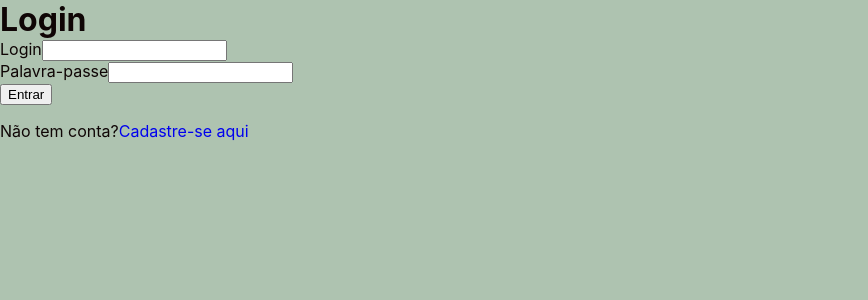
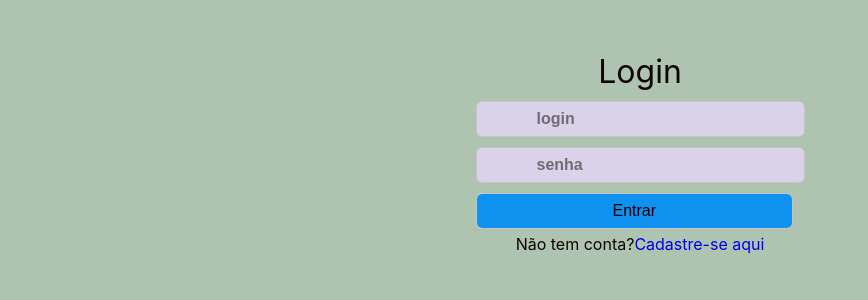
Before and after one commit to PH-Rocha/frontend, a React (Create React App) app: page /login in a window 1280 px wide. Shown: the top 300 px of the page, without its empty margins (0-868 px from the left). Built offline with nearby package versions, Linux system fonts and the light colour scheme.

Commit message:
estilo do login alterado

```diff
--- a/src/App.js
+++ b/src/App.js
@@ -1,6 +1,5 @@
 import './App.css';
 import { Routes, Route } from 'react-router-dom';
-import HomeTeste from './pages/Home';
 import AddUsuario from './pages/AddUsuario';
 import LogarUsuario from './pages/Login';
 import AddCliente  from './pages/AddCliente';
@@ -19,7 +18,7 @@ function App() {
   return (
     <>
       <Routes>
-        <Route path='/' element={<HomeTeste/>}/>
+      <Route path='/' element={<LogarUsuario/>}/>
         <Route path='/login' element={<LogarUsuario/>}/>
         <Route path='/dashboard' element={<Dashboard/>}/>
         <Route path='/adicionar' element={<AddUsuario/>}/>
--- a/src/index.css
+++ b/src/index.css
@@ -14,17 +14,50 @@ code {
     monospace;
 }
 
-h1, h3{
-  margin: 0;
-  padding: 0;
-}
-
 ul, li{
   list-style-type: none;
   margin: 0;
   padding: 0;
 }
 
+p{
+  margin: 0;
+  padding: 0;
+  font-size: medium;
+}
+
+button{
+  margin: 5px;
+  background: #0f92ef 0% 0% no-repeat padding-box;
+    border: 1px solid #C4C4C4;
+    border-radius: 0.375rem;
+    padding-top: 0.5rem;
+    padding-right: 8.5rem;
+    padding-bottom: 0.5rem;
+    padding-left: 8.5rem;
+    font-size: 1rem;
+    line-height: 1.5rem;
+}
+
+input{
+  background-color: #d9d2e9;
+  margin: 5px;
+  border: 1px solid #C4C4C4;
+    border-radius: 0.375rem;
+    padding-top: 0.5rem;
+    padding-right: 3.75rem;
+    padding-bottom: 0.5rem;
+    padding-left: 3.75rem;
+    font-size: 1rem;
+    line-height: 1.5rem;
+}
+
+input::placeholder{
+  color: #0f0505;
+  opacity: 0.5;
+  font-weight: bold;
+  text-align: start;
+}
 a{
   text-decoration: none;
 }
@@ -33,7 +66,7 @@ a:hover{
   color: #d51b21;
 }
 
-.home, .dashboard{
+.dashboard{
   width: auto;
   height: 400px;
   display: flex;
@@ -66,3 +99,21 @@ a:hover{
   border-radius: 5px;
   background-color: #e6e1db;
 }
+
+.page-login{
+  display: flex;
+  flex-direction: column;
+  justify-content: center;
+  flex-wrap: wrap;
+  align-content: space-around;
+  align-items: center;
+  width: auto;
+  height: 300px;
+  font-size: large;
+}
+
+.login-title{
+  margin: 5px;
+  padding: 0;
+  font-size: xx-large;
+}
--- a/src/pages/AddUsuario/index.jsx
+++ b/src/pages/AddUsuario/index.jsx
@@ -1,6 +1,6 @@
 import { useState } from 'react';
 import { addUsuario } from '../../services/request_api';
-import { useNavigate } from 'react-router-dom';
+import { Link, useNavigate } from 'react-router-dom';
 
 function AddUsuario() {
   const navigate = useNavigate();
@@ -48,6 +48,7 @@ function AddUsuario() {
         </div>
         <button type='submit'>Salvar</button>
       </form>
+      <p>Já tem uma conta?<Link to="/login">login</Link></p>
     </div>
   )
 
--- a/src/pages/Home/index.jsx
+++ /dev/null
@@ -1,34 +0,0 @@
-import React, {useState}  from "react";
-import LogarUsuario from "../Login";
-import AddUsuario from "../AddUsuario";
-
-const Home = () => {
-  const [currentPage, setCurrentPage] = useState('LogarUsuario');
-
-  const renderPage = () => {
-    switch (currentPage) {
-      case 'LogarUsuario':
-        return <LogarUsuario/>
-      case 'AddUsuario':
-        return <AddUsuario/>
-      default:
-        return null;
-    }
-  };
-
-  return (
-    <div className="home">
-      <nav className="nav-bar">
-        <ul>
-          <li><a href="#" onClick={() => setCurrentPage('LogarUsuario')}>Login</a></li>
-          <li><a href="#" onClick={() => setCurrentPage('AddUsuario')}>Criar Usuário</a></li>
-        </ul>
-      </nav>
-      <div className="main-content">
-        {renderPage()}
-      </div>
-    </div>
-  )
-}
-
-export default Home;
--- a/src/pages/Login/index.jsx
+++ b/src/pages/Login/index.jsx
@@ -51,15 +51,13 @@ function LogarUsuario() {
 
   return (
     <div className="page-login">
-      <h1>Login</h1>
+      <p className="login-title">Login</p>
       <form onSubmit={handleLogin}>
         <div>
-          <label htmlFor='login' >Login</label>
-          <input type='text' id='login' name='login' value={usuario.login} onChange={handleChange} />
+          <input type="text" id='login' name='login' value={usuario.login} onChange={handleChange} placeholder="login" required/>
         </div>
         <div>
-          <label htmlFor='senha' >Palavra-passe</label>
-          <input type='password' id='senha' name='senha' value={usuario.senha} onChange={handleChange} />
+          <input type="password" id='senha' name='senha' autoComplete="true" value={usuario.senha} onChange={handleChange} placeholder="senha" required/>
         </div>
         <button type='submit'>Entrar</button>
       </form>
```
